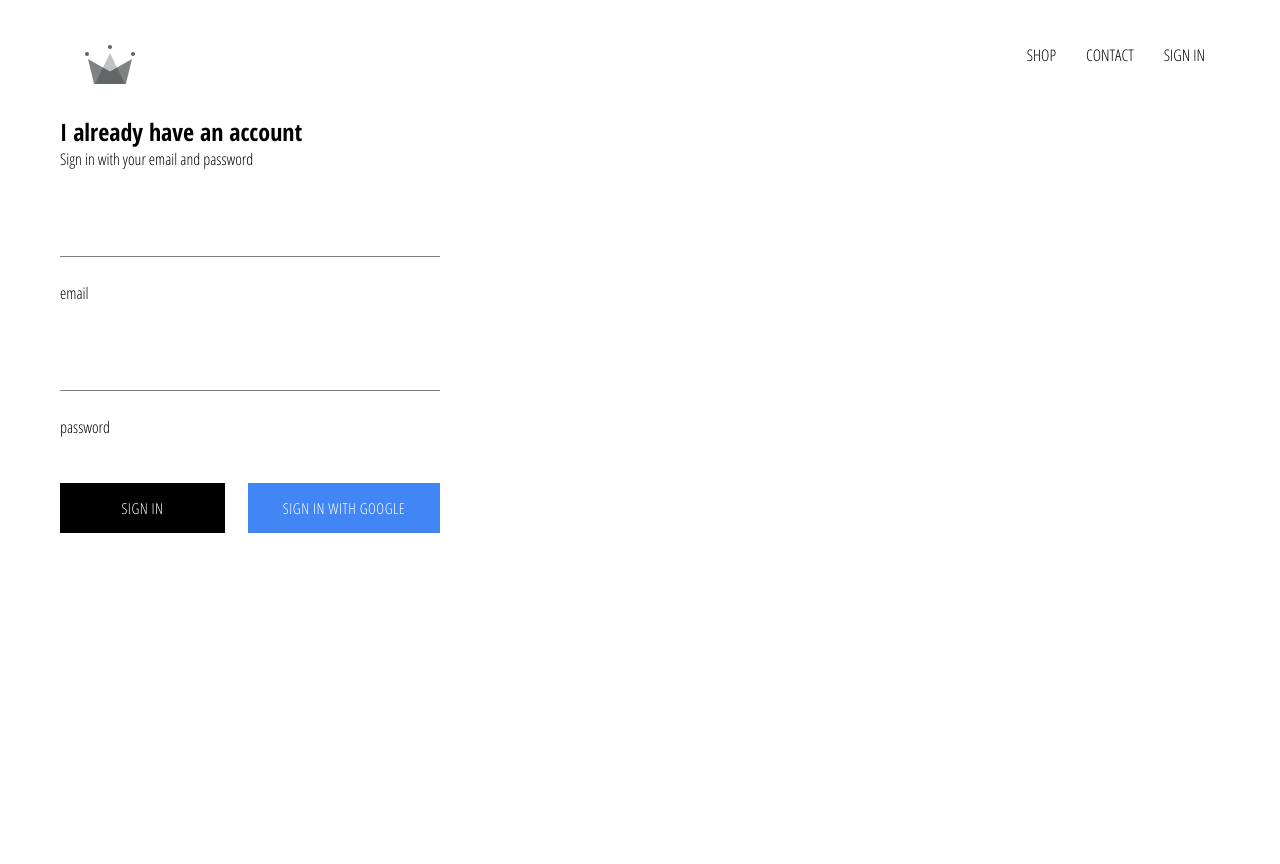
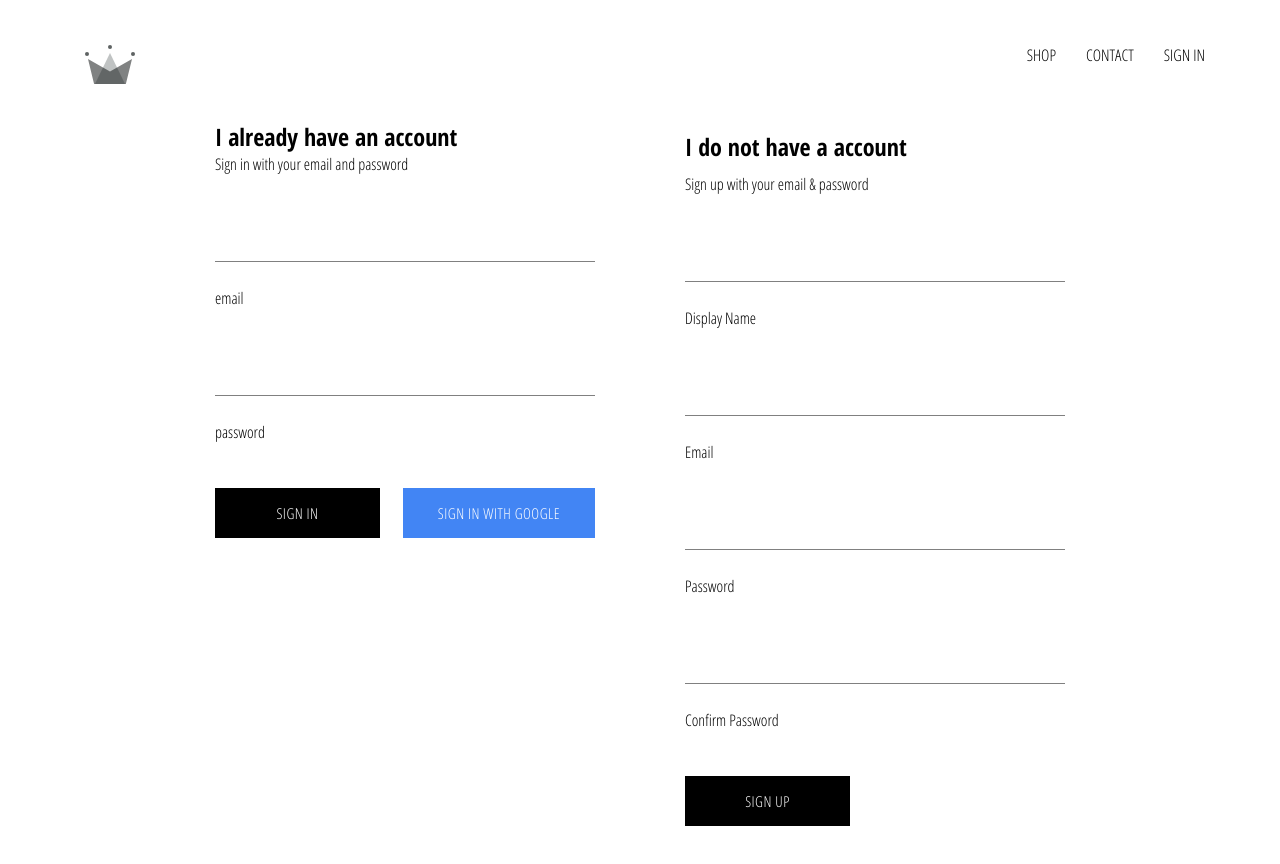
Before and after one commit to tapia1013/shop, a React (Create React App) app: page /signin in a window 1280 px wide. Shown: the top 864 px of the page. Before the commit the page ends 800 px from the top, so only its background shows below. Built offline with nearby package versions, Linux system fonts and the light colour scheme; no server answers.

Commit message:
implemented firebase utils included to store auth users into our store firebase

```diff
--- a/src/App.js
+++ b/src/App.js
@@ -9,7 +9,7 @@
 import SignInAndUpPage from './pages/sign-in-and-sign-up/sign-in-and-sign-up.component';
 
 
-import { auth } from './firebase/firebase.utils';
+import { auth, createUserProfileDocument } from './firebase/firebase.utils';
 
 
 class App extends React.Component {
@@ -24,10 +24,29 @@
   unsubscribeFromAuth = null;
 
   componentDidMount() {
-    this.unsubscribeFromAuth = auth.onAuthStateChanged(user => {
-      this.setState({ currentUser: user })
+    this.unsubscribeFromAuth = auth.onAuthStateChanged(async userAuth => {
 
-      console.log(user);
+      if (userAuth) {
+        const userRef = await createUserProfileDocument(userAuth);
+
+        // check if db has updated with any new data, onSnapshot same as setState
+        userRef.onSnapshot(snapShot => {
+          this.setState({
+            currentUser: {
+              id: snapShot.id,
+              ...snapShot.data()
+            }
+          });
+
+          console.log(this.state);
+        });
+      }
+
+      // if no userAuth or is logged out
+      else {
+        this.setState({ currentUser: userAuth })
+      }
+
     })
   }
 
--- /dev/null
+++ b/src/components/sign-up/sign-up.component.jsx
@@ -0,0 +1,123 @@
+import React from 'react';
+
+import FormInput from '../form-input/form-input.component';
+import CustomButton from '../custom-button/custom-button.component';
+
+import { auth, createUserProfileDocument } from '../../firebase/firebase.utils';
+
+
+import './sign-up.styles.scss';
+
+
+
+class SignUp extends React.Component {
+  constructor(props) {
+    super(props);
+
+    this.state = {
+      displayName: '',
+      email: '',
+      password: '',
+      confirmPassword: ''
+    }
+  }
+
+
+  handleSubmit = async event => {
+    event.preventDefault();
+
+    const { displayName, email, password, confirmPassword } = this.state;
+
+    if (password !== confirmPassword) {
+      alert('passwords do not match');
+      return;
+    }
+
+    try {
+      const { user } = await auth.createUserWithEmailAndPassword(email, password)
+
+      await createUserProfileDocument(user, { displayName })
+
+      // run this when above await is done
+      this.setState({
+        displayName: '',
+        email: '',
+        password: '',
+        confirmPassword: ''
+      })
+
+    } catch (error) {
+      console.error(error)
+    }
+  };
+
+
+  handleChange = event => {
+    const { name, value } = event.target;
+
+    this.setState({
+      [name]: value
+    })
+  }
+
+
+
+
+  render() {
+    const { displayName, email, password, confirmPassword } = this.state;
+
+    return (
+      <div className="sign-up">
+        <h2 className="title">I do not have a account</h2>
+        <span>Sign up with your email & password</span>
+
+        <form className="sign-up-form" onSubmit={this.handleSubmit}>
+
+          <FormInput
+            type="test"
+            name="displayName"
+            value={displayName}
+            onChange={this.handleChange}
+            label="Display Name"
+            required
+          />
+
+          <FormInput
+            type="email"
+            name="email"
+            value={email}
+            onChange={this.handleChange}
+            label="Email"
+            required
+          />
+
+          <FormInput
+            type="password"
+            name="password"
+            value={password}
+            onChange={this.handleChange}
+            label="Password"
+            required
+          />
+
+          <FormInput
+            type="password"
+            name="confirmPassword"
+            value={confirmPassword}
+            onChange={this.handleChange}
+            label="Confirm Password"
+            required
+          />
+
+          <CustomButton type="submit"> SIGN UP </CustomButton>
+        </form>
+      </div>
+    )
+  }
+}
+
+
+
+
+
+export default SignUp;
--- /dev/null
+++ b/src/components/sign-up/sign-up.styles.scss
@@ -0,0 +1,9 @@
+.sign-up {
+  display: flex;
+  flex-direction: column;
+  width: 380px;
+
+  .title {
+    margin: 10px 0;
+  }
+}
--- a/src/firebase/firebase.utils.js
+++ b/src/firebase/firebase.utils.js
@@ -13,6 +13,34 @@
   measurementId: "G-7W6T0PZ9C3"
 };
 
+
+export const createUserProfileDocument = async (userAuth, additionalData) => {
+  if (!userAuth) return;
+
+
+  const userRef = firestore.doc(`users/${userAuth.uid}`)
+  const snapShot = await userRef.get();
+
+
+  if (!snapShot.exists) {
+    const { displayName, email } = userAuth;
+    const createdAt = new Date();
+
+    try {
+      await userRef.set({
+        displayName,
+        email,
+        createdAt,
+        ...additionalData
+      });
+    } catch (error) {
+      console.log("error creating user", error.message);
+    }
+  }
+
+
+  return userRef;
+}
 
 firebase.initializeApp(config)
 
--- a/src/pages/sign-in-and-sign-up/sign-in-and-sign-up.component.jsx
+++ b/src/pages/sign-in-and-sign-up/sign-in-and-sign-up.component.jsx
@@ -1,6 +1,7 @@
 import React from 'react';
 
 import SignIn from '../../components/sign-in/sign-in.component';
+import SignUp from '../../components/sign-up/sign-up.component';
 
 import './sign-in-and-sign-up.styles.scss';
 
@@ -9,6 +10,7 @@
   return (
     <div className="sign-in-and-sign-up">
       <SignIn />
+      <SignUp />
     </div>
   )
 }
--- a/src/pages/sign-in-and-sign-up/sign-in-and-sign-up.styles.scss
+++ b/src/pages/sign-in-and-sign-up/sign-in-and-sign-up.styles.scss
@@ -0,0 +1,6 @@
+.sign-in-and-sign-up {
+  width: 850px;
+  display: flex;
+  justify-content: space-between;
+  margin: 30px auto;
+}
```
